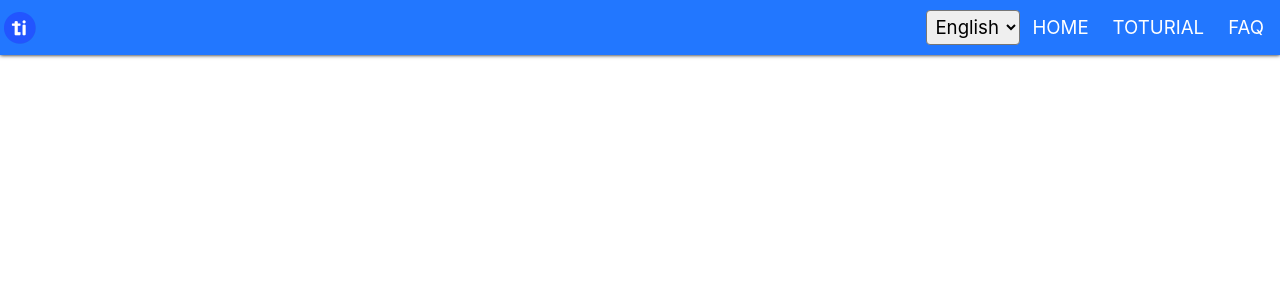
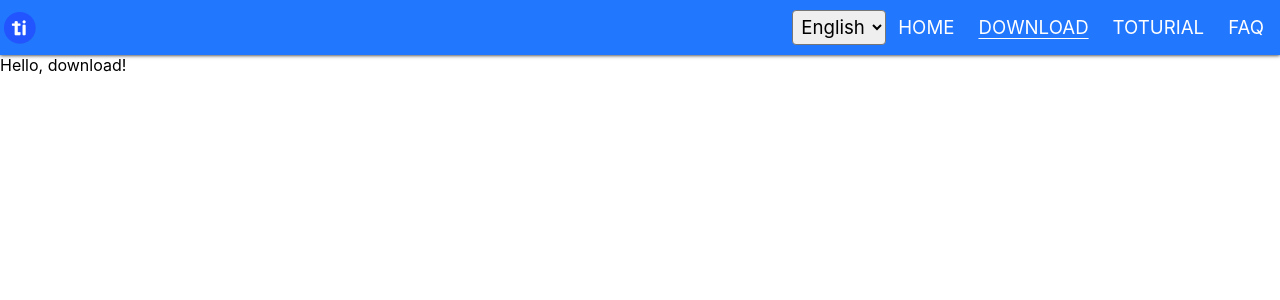
Before and after one commit to dlguswo333/tishare-docs, a React (Create React App) app: page /download in a window 1280 px wide. Shown: the top 300 px of the page. Built offline with nearby package versions, Linux system fonts and the light colour scheme.

Commit message:
Add Download

```diff
--- a/src/App.js
+++ b/src/App.js
@@ -1,5 +1,6 @@
 import { BrowserRouter, Route } from 'react-router-dom'
 import Main from './Main'
+import Download from './Download'
 import Toturial from './Toturial'
 import Faq from './Faq'
 import classes from './App.module.scss'
@@ -14,6 +15,7 @@ function App() {
       <div className={classes.App}>
         <Header lang={lang} setLang={setLang} />
         <Route path='/' exact={true} component={Main} />
+        <Route path='/download' exact={true} component={Download} />
         <Route path='/toturial' exact={true} component={Toturial} />
         <Route path='/faq' exact={true} component={Faq} />
       </div>
--- /dev/null
+++ b/src/Download.js
@@ -0,0 +1,7 @@
+function Download() {
+  return (
+    <div>Hello, download!</div>
+  )
+}
+
+export default Download
--- a/src/Header.js
+++ b/src/Header.js
@@ -43,6 +43,9 @@ function Header({ lang, setLang }) {
         <Link to='/'>
           <button className={pathname === '/' ? classes.Current : ''} onClick={() => { setPathname('/') }}>HOME</button>
         </Link>
+        <Link to='/download'>
+          <button className={pathname === '/download' ? classes.Current : ''} onClick={() => { setPathname('/download') }}>DOWNLOAD</button>
+        </Link>
         <Link to='toturial'>
           <button className={pathname === '/toturial' ? classes.Current : ''} onClick={() => { setPathname('/toturial') }}>TOTURIAL</button>
         </Link>
--- a/src/Main.module.scss
+++ b/src/Main.module.scss
@@ -87,6 +87,7 @@
       }
       .ItemImg {
         margin: auto;
+        padding: $bigSpace 0;
         max-width: 80%;
       }
       .ItemBody {
```
